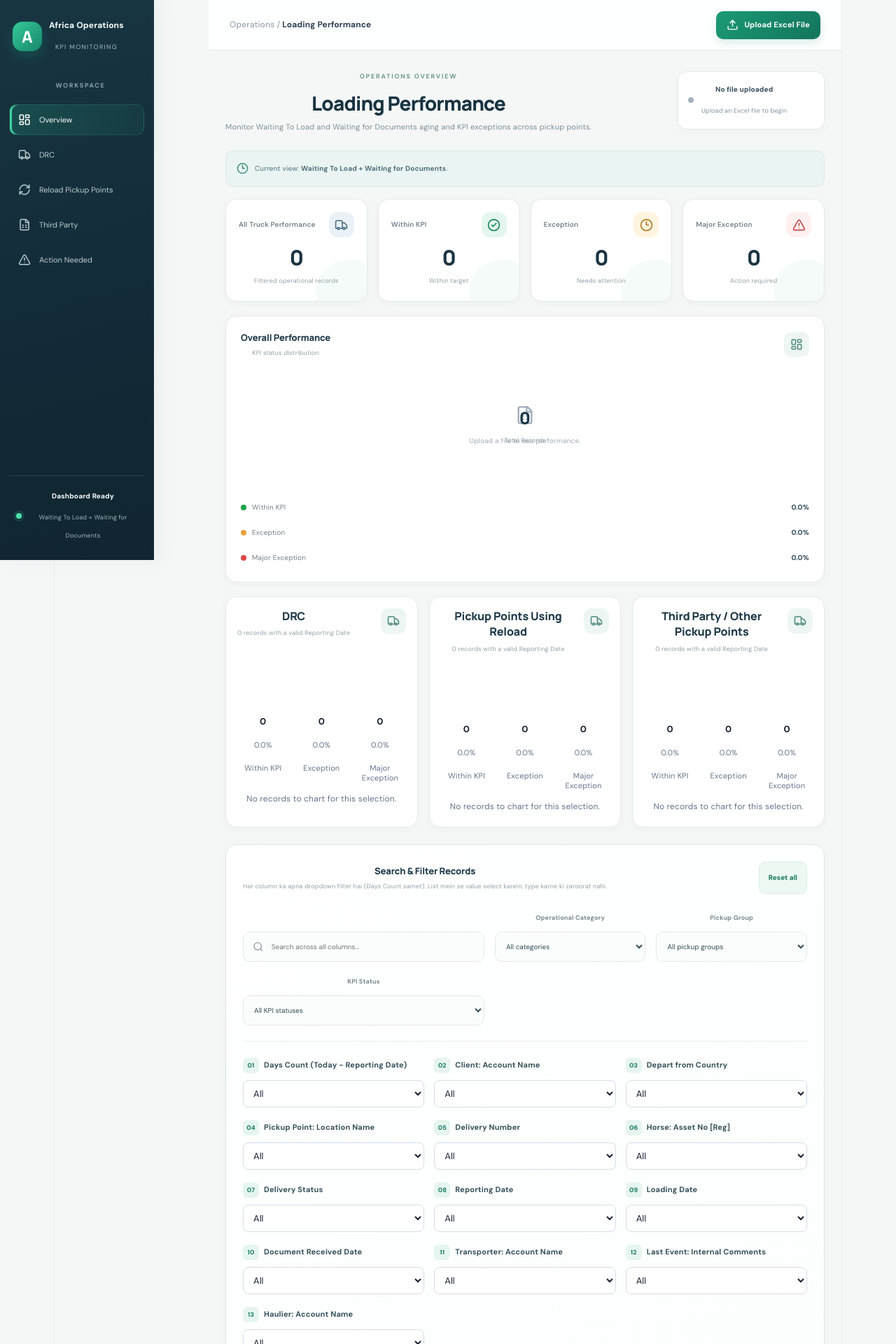
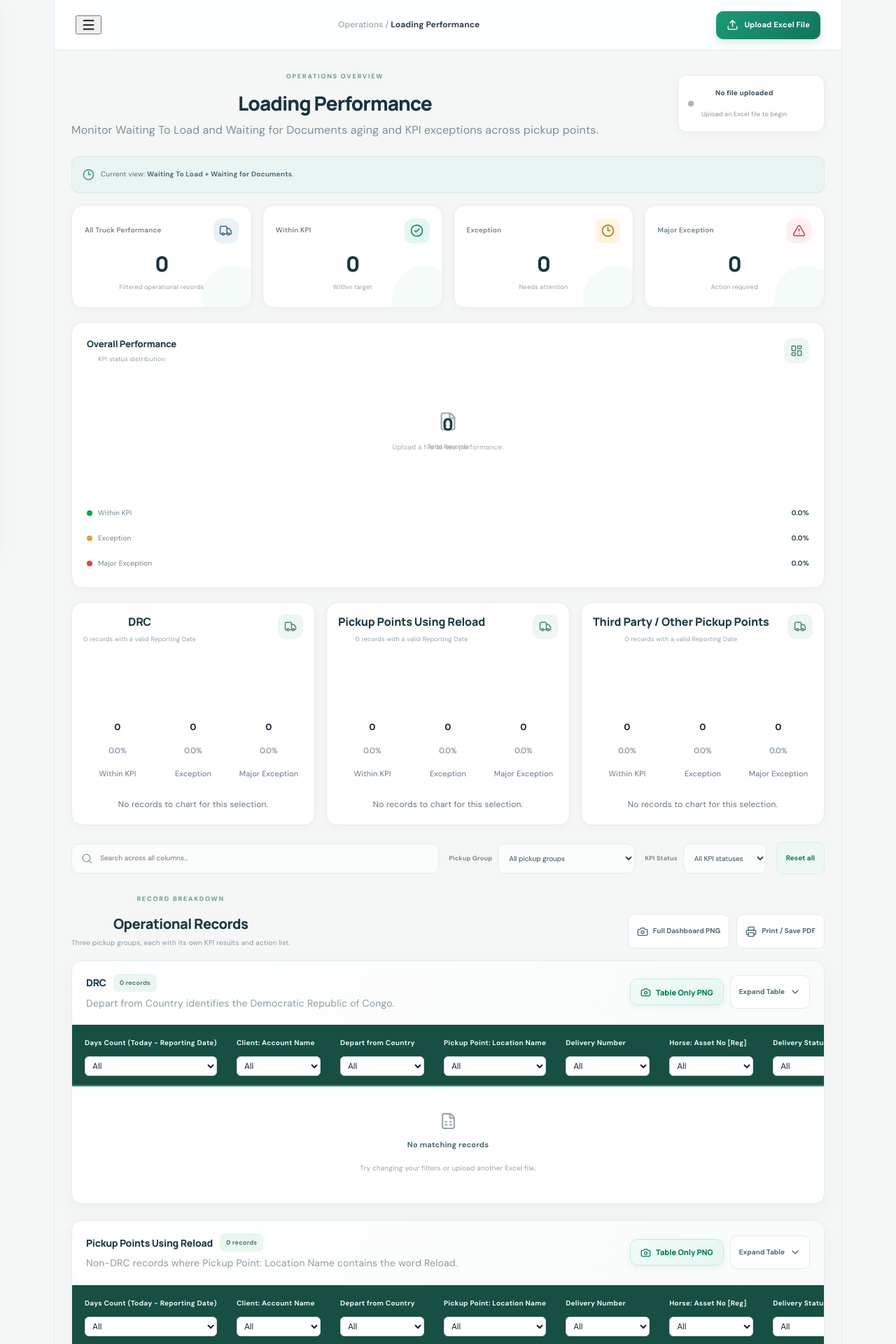
Before and after one commit to muqadasidrees5857-ai/affrica-new-newwwwww, a React (Vite) app: page / in a window 1280 px wide. Shown: the top 1920 px of the page at 70% size. Built offline with nearby package versions, Linux system fonts and the light colour scheme.

Commit message:
Update dashboard UI

```diff
--- a/src/App.jsx
+++ b/src/App.jsx
@@ -8,6 +8,7 @@ import {
   Menu, X, RefreshCw,
 } from 'lucide-react'
 import './App.css'
+import './App.override.css'
 
 const COLORS = {
   'Within KPI': '#16A34A',
@@ -249,10 +250,34 @@ function GroupKpiChart({ group, rows }) {
   )
 }
 
-function RecordTable({ sectionId, title, description, rows, onDetails, onActionDetails }) {
+const headerSelectStyle = {
+  display: 'block', width: '100%', minWidth: '120px', maxWidth: '220px', marginTop: '6px',
+  padding: '4px 6px', fontSize: '12px', fontWeight: 400, textTransform: 'none', letterSpacing: 'normal',
+  color: '#172033', background: '#ffffff', border: '1px solid #cbd5e1', borderRadius: '6px', cursor: 'pointer',
+}
+
+// Excel-style dropdown that sits under a table column title.
+function HeaderFilter({ label, value, onChange, list = [], hasBlank = false, formatValue }) {
+  const items = value && value !== BLANK_OPTION && !list.includes(value) ? [...list, value] : list
+  return (
+    <select
+      className="header-filter-select"
+      style={headerSelectStyle}
+      value={value || ''}
+      onChange={event => onChange(event.target.value)}
+      aria-label={`Filter by ${label}`}
+    >
+      <option value="">All</option>
+      {hasBlank && <option value={BLANK_OPTION}>(Blank)</option>}
+      {items.map(item => <option key={item} value={item}>{formatValue ? formatValue(item) : item}</option>)}
+    </select>
+  )
+}
+
+const KPI_STATUS_LIST = ['Within KPI', 'Exception', 'Major Exception', 'Date Missing']
+
+function RecordTable({ sectionId, title, description, rows, onDetails, options, columnFilters, onColumnFilter, statusFilter, onStatusFilter }) {
   const [expanded, setExpanded] = useState(false)
-  const [showActions, setShowActions] = useState(true)
-  const majorRows = rows.filter(row => row._kpi === 'Major Exception')
   const visibleRows = expanded ? rows : rows.slice(0, 8)
 
   async function downloadFullTableScreenshot() {
@@ -274,6 +299,7 @@ function RecordTable({ sectionId, title, description, rows, onDetails, onActionD
 
       // Capture an isolated copy outside the dashboard's scroll/overflow containers.
       const tableClone = sourceTable.cloneNode(true)
+      tableClone.querySelectorAll('select').forEach(element => element.remove())
       tableClone.querySelectorAll('th').forEach(th => {
         th.style.position = 'static'
         th.style.top = 'auto'
@@ -353,9 +379,39 @@ function RecordTable({ sectionId, title, description, rows, onDetails, onActionD
       <div className="table-wrap full-columns-table-wrap">
         <table className="wide-operations-table">
           <thead><tr>
-            <th className="days-count-th">Days Count (Today − Reporting Date)</th>
-            {EXCEL_COLUMNS.map(column => <th key={column}>{column}</th>)}
-            <th>KPI Status</th><th>Details</th>
+            <th className="days-count-th">
+              Days Count (Today − Reporting Date)
+              <HeaderFilter
+                label={filterLabel(DAYS_FILTER)}
+                value={columnFilters[DAYS_FILTER]}
+                onChange={value => onColumnFilter(DAYS_FILTER, value)}
+                list={options[DAYS_FILTER]?.list}
+                hasBlank={options[DAYS_FILTER]?.hasBlank}
+                formatValue={value => `${value} ${value === '1' ? 'day' : 'days'}`}
+              />
+            </th>
+            {EXCEL_COLUMNS.map(column => (
+              <th key={column}>
+                {column}
+                <HeaderFilter
+                  label={column}
+                  value={columnFilters[column]}
+                  onChange={value => onColumnFilter(column, value)}
+                  list={options[column]?.list}
+                  hasBlank={options[column]?.hasBlank}
+                />
+              </th>
+            ))}
+            <th>
+              KPI Status
+              <HeaderFilter
+                label="KPI Status"
+                value={statusFilter === 'all' ? '' : statusFilter}
+                onChange={value => onStatusFilter(value || 'all')}
+                list={KPI_STATUS_LIST}
+              />
+            </th>
+            <th>Details</th>
           </tr></thead>
           <tbody>
             {visibleRows.map(row => (
@@ -378,30 +434,6 @@ function RecordTable({ sectionId, title, description, rows, onDetails, onActionD
       </div>
 
       {rows.length > 8 && <button className="show-all-button" onClick={() => setExpanded(!expanded)}>{expanded ? 'Show fewer records' : `Show all ${rows.length} records`}</button>}
-
-      <section className="action-needed">
-        <button className="action-heading" onClick={() => setShowActions(!showActions)}>
-          <span className="action-heading-icon"><AlertTriangle size={19} /></span>
-          <span className="action-heading-text"><strong>Action Needed</strong><small>Major exceptions requiring operational follow-up</small></span>
-          <span className="action-number">{majorRows.length}</span>
-          <ChevronDown size={18} className={showActions ? 'rotate-icon' : ''} />
-        </button>
-        {showActions && <div className="action-content">
-          {majorRows.length === 0 ? (
-            <p className="no-actions"><CircleCheck size={17} />No major exceptions in this group.</p>
-          ) : (
-            <div className="action-list">
-              {majorRows.slice(0, 10).map(row => (
-                <button key={row._id} className="action-item" onClick={() => onActionDetails(row)}>
-                  <span className="action-item-main"><strong>{clean(row['Delivery Number']) || 'Unnamed delivery'}</strong><small>{clean(row['Pickup Point: Location Name']) || 'Pickup point not provided'}</small></span>
-                  <span className="action-item-days">{row._days} days</span><Eye size={16} />
-                </button>
-              ))}
-              {majorRows.length > 10 && <p className="action-more">And {majorRows.length - 10} more major exceptions in this table.</p>}
-            </div>
-          )}
-        </div>}
-      </section>
     </section>
   )
 }
@@ -434,7 +466,8 @@ function App() {
   const [error, setError] = useState('')
   const [loading, setLoading] = useState(false)
   const [search, setSearch] = useState('')
-  const [columnFilters, setColumnFilters] = useState(emptyColumnFilters)
+  const emptyTableFilters = () => Object.fromEntries(GROUPS.map(group => [group.id, emptyColumnFilters()]))
+  const [tableFilters, setTableFilters] = useState(emptyTableFilters)
   const [groupFilter, setGroupFilter] = useState('all')
   const [categoryFilter, setCategoryFilter] = useState('all')
   const [statusFilter, setStatusFilter] = useState('all')
@@ -487,7 +520,7 @@ function App() {
       setRows(waitingRows)
       setFileName(file.name)
       setSearch('')
-      setColumnFilters(emptyColumnFilters())
+      setTableFilters(emptyTableFilters())
       setGroupFilter('all')
       setCategoryFilter('all')
       setStatusFilter('all')
@@ -499,7 +532,8 @@ function App() {
     }
   }
 
-  const filteredRows = useMemo(() => {
+  // Toolbar filters (search, pickup group, KPI status) apply to the whole dashboard.
+  const baseRows = useMemo(() => {
     const query = search.trim().toLowerCase()
     return currentRows.filter(row => {
       const groupMatches = groupFilter === 'all' || row._group === groupFilter
@@ -509,17 +543,28 @@ function App() {
         ...EXCEL_COLUMNS.map(column => column.includes('Date') ? `${formatDate(row[column])} ${clean(row[column])}` : clean(row[column])),
         String(row._days ?? ''), row._kpi,
       ].some(value => value.toLowerCase().includes(query))
-      const columnMatches = FILTER_COLUMNS.every(column => {
-        const selected = columnFilters[column]
+      return groupMatches && categoryMatches && statusMatches && searchMatches
+    })
+  }, [currentRows, search, groupFilter, categoryFilter, statusFilter])
+
+  // Header dropdowns belong to one table only, so choosing a value in one table never empties the others.
+  const rowsByGroup = useMemo(() => Object.fromEntries(GROUPS.map(group => {
+    const filters = tableFilters[group.id] || {}
+    const groupRows = baseRows
+      .filter(row => row._group === group.id)
+      .filter(row => FILTER_COLUMNS.every(column => {
+        const selected = filters[column]
         if (!selected) return true
         const value = getColumnValue(row, column)
         return selected === BLANK_OPTION ? value === '' : value === selected
-      })
-      return groupMatches && categoryMatches && statusMatches && searchMatches && columnMatches
-    })
-  }, [currentRows, search, columnFilters, groupFilter, categoryFilter, statusFilter])
+      }))
+    return [group.id, groupRows]
+  })), [baseRows, tableFilters])
 
-  // Dropdown options: every distinct value found in the uploaded data, per column.
+  // KPI cards and the overall chart count whatever the three tables currently show.
+  const filteredRows = useMemo(() => GROUPS.flatMap(group => rowsByGroup[group.id]), [rowsByGroup])
+
+  // Dropdown options: every distinct value found in the whole uploaded file (all countries, all pickup points...).
   const columnOptions = useMemo(() => {
     const result = {}
     FILTER_COLUMNS.forEach(column => {
@@ -530,7 +575,7 @@ function App() {
         if (value === '') hasBlank = true
         else values.add(value)
       })
-      let list = [...values]
+      const list = [...values]
       if (column === DAYS_FILTER) list.sort((a, b) => Number(a) - Number(b))
       else if (column.includes('Date')) list.sort((a, b) => getDate(a)?.getTime() - getDate(b)?.getTime())
       else list.sort((a, b) => a.localeCompare(b, undefined, { numeric: true, sensitivity: 'base' }))
@@ -560,7 +605,7 @@ function App() {
 
   function resetFilters() {
     setSearch('')
-    setColumnFilters(emptyColumnFilters())
+    setTableFilters(emptyTableFilters())
     setGroupFilter('all')
     setCategoryFilter('all')
     setStatusFilter('all')
@@ -586,7 +631,7 @@ function App() {
 
       <div className="main-area">
         <header className="topbar">
-          <button className="mobile-menu" aria-label="Open navigation" onClick={() => setSidebarOpen(true)}><Menu size={21} /></button>
+          <button className="mobile-menu" aria-label="Toggle navigation" aria-expanded={sidebarOpen} onClick={() => setSidebarOpen(open => !open)} type="button"><Menu size={21} /></button>
           <div className="topbar-title"><span>Operations /</span> Loading Performance</div>
           <label className="upload-button"><Upload size={17} />{loading ? 'Reading file...' : 'Upload Excel File'}<input type="file" accept=".xlsx,.xls,.csv" hidden disabled={loading} onChange={handleFileUpload} /></label>
         </header>
@@ -631,42 +676,15 @@ function App() {
 
           <section aria-label="KPI performance by pickup group" style={{ display: 'grid', gridTemplateColumns: 'repeat(auto-fit, minmax(min(100%, 280px), 1fr))', gap: '18px', marginTop: '20px', marginBottom: '24px' }}>
             {GROUPS.map(group => (
-              <GroupKpiChart key={group.id} group={group.id} rows={filteredRows.filter(row => row._group === group.id)} />
+              <GroupKpiChart key={group.id} group={group.id} rows={rowsByGroup[group.id] || []} />
             ))}
           </section>
 
-          <section className="panel filters-panel all-column-filters-panel">
-            <div className="filter-title"><div><h2>Search & Filter Records</h2><p>Har column ka apna dropdown filter hai (Days Count samet). List mein se value select karein, type karne ki zaroorat nahi.</p></div><button className="reset-button" onClick={resetFilters}>Reset all</button></div>
-            <div className="filter-controls filter-controls-main">
-              <label className="filter-search"><Search size={17} /><input type="search" placeholder="Search across all columns..." value={search} onChange={event => setSearch(event.target.value)} /></label>
-              <label className="filter-select"><span>Operational Category</span><select value={categoryFilter} onChange={event => setCategoryFilter(event.target.value)}><option value="all">All categories</option><option value="waiting to load">Waiting To Load</option><option value="waiting for documents">Waiting for Documents</option></select></label>
-              <label className="filter-select"><span>Pickup Group</span><select value={groupFilter} onChange={event => setGroupFilter(event.target.value)}><option value="all">All pickup groups</option>{GROUPS.map(group => <option key={group.id} value={group.id}>{group.label}</option>)}</select></label>
-              <label className="filter-select"><span>KPI Status</span><select value={statusFilter} onChange={event => setStatusFilter(event.target.value)}><option value="all">All KPI statuses</option><option value="Within KPI">Within KPI</option><option value="Exception">Exception</option><option value="Major Exception">Major Exception</option><option value="Date Missing">Date Missing</option></select></label>
-            </div>
-            <div className="column-filter-grid">
-              {FILTER_COLUMNS.map((column, index) => {
-                const options = columnOptions[column] || { list: [], hasBlank: false }
-                return (
-                  <label className="column-filter-field" key={column}>
-                    <span><b>{String(index + 1).padStart(2, '0')}</b>{filterLabel(column)}</span>
-                    <select
-                      className="column-filter-select"
-                      style={{ width: '100%', padding: '9px 10px', border: '1px solid #d6dce8', borderRadius: '8px', background: '#fff', fontSize: '13px', color: '#172033' }}
-                      value={columnFilters[column] || ''}
-                      onChange={event => setColumnFilters(current => ({ ...current, [column]: event.target.value }))}
-                      aria-label={`Filter by ${filterLabel(column)}`}
-                    >
-                      <option value="">All</option>
-                      {options.hasBlank && <option value={BLANK_OPTION}>(Blank)</option>}
-                      {options.list.map(value => (
-                        <option key={value} value={value}>{column === DAYS_FILTER ? `${value} ${value === '1' ? 'day' : 'days'}` : value}</option>
-                      ))}
-                    </select>
-                  </label>
-                )
-              })}
-            </div>
-            <div className="filter-results-line"><span>{filteredRows.length.toLocaleString()} matching records</span><span>Filters update charts, KPI cards and all tables</span></div>
+          <section className="filter-toolbar" style={{ display: 'flex', alignItems: 'center', gap: '14px', flexWrap: 'wrap', margin: '4px 0 22px' }}>
+            <label className="filter-search" style={{ flex: '1 1 280px', minWidth: '240px' }}><Search size={17} /><input type="search" placeholder="Search across all columns..." value={search} onChange={event => setSearch(event.target.value)} /></label>
+            <label className="filter-select" style={{ display: 'flex', flexDirection: 'row', alignItems: 'center', gap: '8px', margin: 0 }}><span style={{ whiteSpace: 'nowrap' }}>Pickup Group</span><select value={groupFilter} onChange={event => setGroupFilter(event.target.value)}><option value="all">All pickup groups</option>{GROUPS.map(group => <option key={group.id} value={group.id}>{group.label}</option>)}</select></label>
+            <label className="filter-select" style={{ display: 'flex', flexDirection: 'row', alignItems: 'center', gap: '8px', margin: 0 }}><span style={{ whiteSpace: 'nowrap' }}>KPI Status</span><select value={statusFilter} onChange={event => setStatusFilter(event.target.value)}><option value="all">All KPI statuses</option><option value="Within KPI">Within KPI</option><option value="Exception">Exception</option><option value="Major Exception">Major Exception</option><option value="Date Missing">Date Missing</option></select></label>
+            <button className="reset-button" onClick={resetFilters} type="button">Reset all</button>
           </section>
 
           <section className="tables-intro">
@@ -678,13 +696,27 @@ function App() {
           </section>
 
           {GROUPS.map(group => {
-            const groupRows = filteredRows.filter(row => row._group === group.id)
+            const groupRows = rowsByGroup[group.id] || []
             const description = group.id === 'drc'
               ? 'Depart from Country identifies the Democratic Republic of Congo.'
               : group.id === 'reload'
                 ? 'Non-DRC records where Pickup Point: Location Name contains the word Reload.'
                 : 'Non-DRC records where the pickup-point name does not contain Reload.'
-            return <RecordTable key={group.id} sectionId={`table-${group.id}`} title={group.label} description={description} rows={groupRows} onDetails={setSelectedRow} onActionDetails={setSelectedRow} />
+            return (
+              <RecordTable
+                key={group.id}
+                sectionId={`table-${group.id}`}
+                title={group.label}
+                description={description}
+                rows={groupRows}
+                onDetails={setSelectedRow}
+                options={columnOptions}
+                columnFilters={tableFilters[group.id] || {}}
+                onColumnFilter={(column, value) => setTableFilters(current => ({ ...current, [group.id]: { ...current[group.id], [column]: value } }))}
+                statusFilter={statusFilter}
+                onStatusFilter={setStatusFilter}
+              />
+            )
           })}
 
           <section className="overall-action-summary" id="action-summary"><div className="overall-action-icon"><AlertTriangle size={21} /></div><div><h2>Overall Action Needed</h2><p>Major exceptions across all visible pickup groups.</p></div><strong>{counts.major.toLocaleString()}</strong></section>
--- /dev/null
+++ b/src/App.override.css
@@ -0,0 +1,63 @@
+/* ===== Sidebar: overlay drawer, dashboard uses the full screen ===== */
+.app-shell { display: block !important; }
+
+.main-area {
+  margin-left: 0 !important;
+  padding-left: 0 !important;
+  width: 100% !important;
+  max-width: none !important;
+}
+
+.sidebar {
+  position: fixed !important;
+  top: 0 !important;
+  left: 0 !important;
+  bottom: 0 !important;
+  height: 100vh !important;
+  width: 290px !important;
+  max-width: 86vw !important;
+  z-index: 1000 !important;
+  overflow-y: auto;
+  transform: translateX(-105%) !important;
+  transition: transform 0.25s ease, box-shadow 0.25s ease;
+}
+
+.sidebar.sidebar-open {
+  transform: translateX(0) !important;
+  box-shadow: 10px 0 36px rgba(15, 23, 42, 0.35);
+}
+
+.sidebar-scrim {
+  display: block !important;
+  position: fixed !important;
+  inset: 0 !important;
+  z-index: 999 !important;
+  padding: 0;
+  border: 0;
+  background: rgba(15, 23, 42, 0.5) !important;
+  cursor: pointer;
+}
+
+/* Menu button is visible on every screen size and closes from inside the drawer too */
+.mobile-menu,
+.mobile-close {
+  display: inline-flex !important;
+  align-items: center;
+  justify-content: center;
+}
+
+/* ===== Full-width content and slightly larger text ===== */
+.dashboard-content {
+  max-width: none !important;
+  width: 100% !important;
+  font-size: 15px;
+}
+
+.page-heading .subtitle { font-size: 16px; }
+.wide-operations-table th { font-size: 13px; vertical-align: top; }
+.wide-operations-table td { font-size: 14px; }
+.records-heading p { font-size: 14px; }
+
+@media print {
+  .sidebar, .sidebar-scrim { display: none !important; }
+}
```
